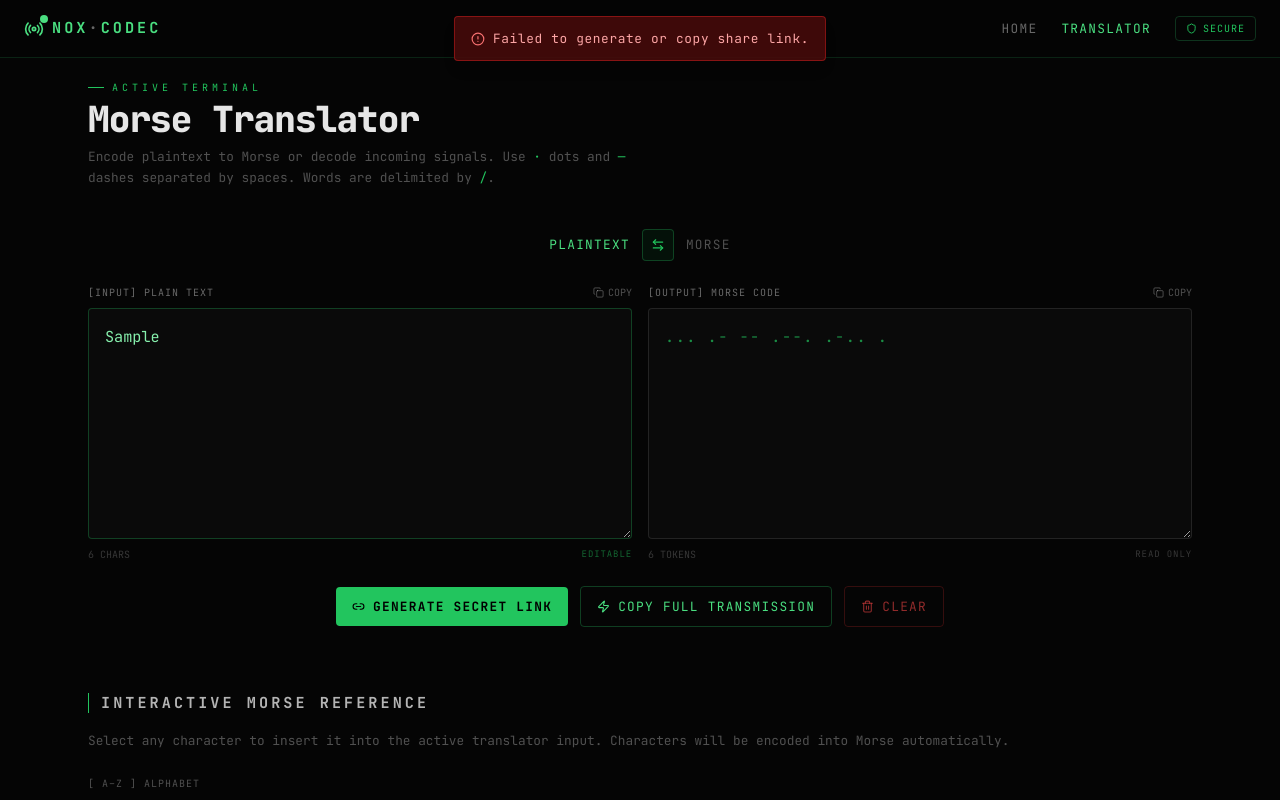
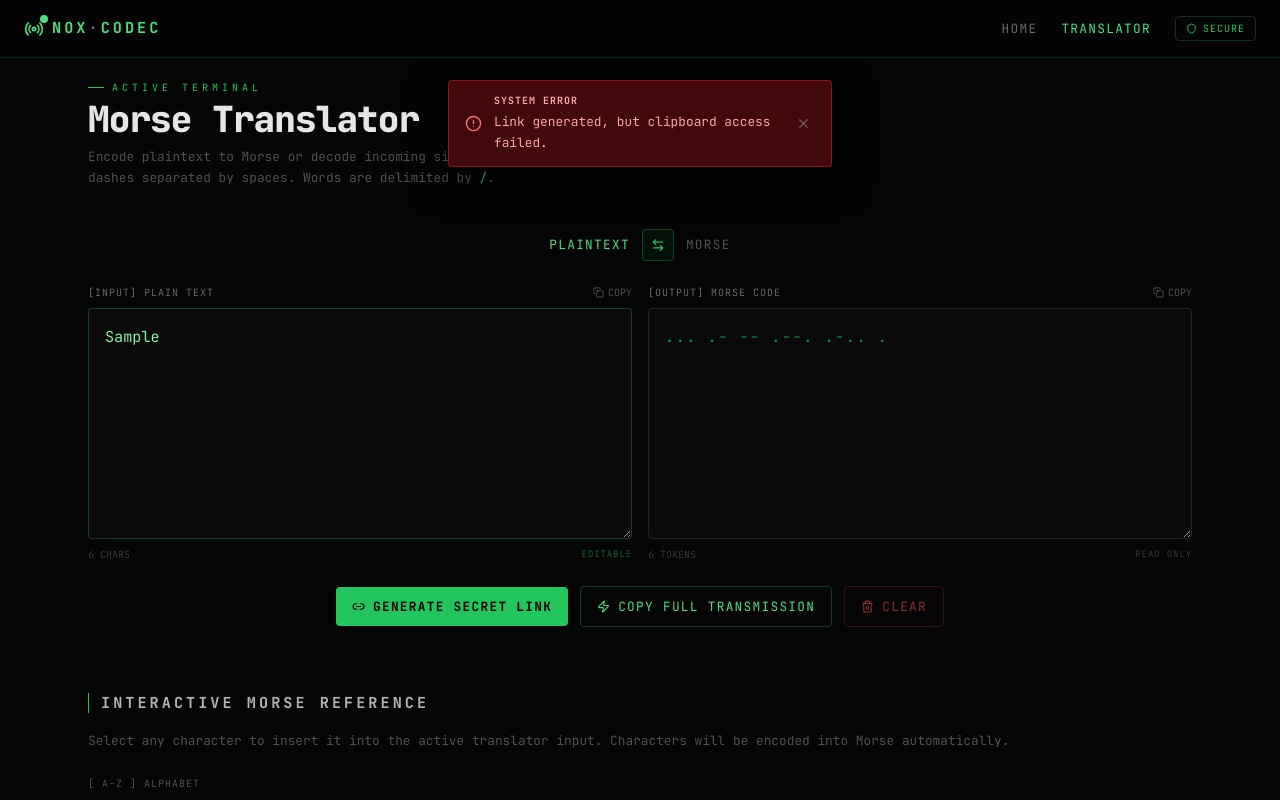
Before and after one commit to jonaedjoshim/noxcodec-morse-code-terminal, a React (Vite) app: page /translator in a window 1280 px wide. Both pictures are taken after typing "Sample" into the empty fields and a click on the button "GENERATE SECRET LINK". Shown: the top 800 px of the page. Built offline with nearby package versions, Linux system fonts and the light colour scheme.

Commit message:
refactor: improve toast notifications and clipboard handling

```diff
--- a/package.json
+++ b/package.json
@@ -11,7 +11,6 @@
   },
   "dependencies": {
     "aos": "^2.3.4",
-    "daisyui": "^4.12.10",
     "lucide-react": "^0.383.0",
     "react": "^18.3.1",
     "react-dom": "^18.3.1",
--- a/src/components/ui/Toast.jsx
+++ b/src/components/ui/Toast.jsx
@@ -1,25 +1,56 @@
-import { CheckCircle, AlertCircle } from 'lucide-react';
+import { CheckCircle2, AlertCircle, X } from "lucide-react";
 
-export default function Toast({ toast }) {
+export default function Toast({ toast, onClose }) {
   if (!toast) return null;
 
-  const isError = toast.type === 'error';
+  const isError = toast.type === "error";
 
   return (
-    <div className="toast toast-top toast-center z-[100]">
+    <div
+      className="fixed top-20 left-1/2 -translate-x-1/2 z-[100] w-[calc(100%-2rem)] max-w-sm"
+      role={isError ? "alert" : "status"}
+      aria-live={isError ? "assertive" : "polite"}
+      aria-atomic="true"
+    >
       <div
-        className={`flex items-center gap-2 px-4 py-3 rounded border font-mono text-xs tracking-wider shadow-lg
-          ${isError
-            ? 'bg-red-950/90 border-red-700/60 text-red-300'
-            : 'bg-green-950/90 border-green-700/60 text-green-300'
-          }`}
+        className={`flex items-center gap-3 px-4 py-3 rounded border shadow-[0_10px_40px_rgba(0,0,0,0.5)] backdrop-blur-md animate-fade-in ${
+          isError
+            ? "bg-red-950/95 border-red-700/60 text-red-300"
+            : "bg-green-950/95 border-green-700/60 text-green-300"
+        }`}
       >
         {isError ? (
-          <AlertCircle size={14} className="text-red-400 shrink-0" />
+          <AlertCircle
+            size={17}
+            className="text-red-400 shrink-0"
+            aria-hidden="true"
+          />
         ) : (
-          <CheckCircle size={14} className="text-green-400 shrink-0" />
+          <CheckCircle2
+            size={17}
+            className="text-green-400 shrink-0"
+            aria-hidden="true"
+          />
         )}
-        <span>{toast.message}</span>
+
+        <div className="flex-1 min-w-0">
+          <p className="font-mono text-[10px] font-bold tracking-widest mb-1">
+            {isError ? "SYSTEM ERROR" : "OPERATION SUCCESSFUL"}
+          </p>
+
+          <p className="font-mono text-xs leading-relaxed break-words">
+            {toast.message}
+          </p>
+        </div>
+
+        <button
+          type="button"
+          onClick={onClose}
+          aria-label="Dismiss notification"
+          className="p-1 text-white/30 hover:text-white/80 transition-colors rounded focus-visible:outline focus-visible:outline-2 focus-visible:outline-green-400"
+        >
+          <X size={15} aria-hidden="true" />
+        </button>
       </div>
     </div>
   );
--- a/src/hooks/useMorse.js
+++ b/src/hooks/useMorse.js
@@ -5,6 +5,7 @@ import {
   generateShareURL,
 } from "../utils/morseUtils";
 import morseData from "../data/morseData.json";
+import { copyToClipboard } from "../utils/clipboard";
 import { useLocalStorage } from "./useLocalStorage";
 
 const MAX_LOGS = 5;
@@ -31,8 +32,15 @@ export function useMorse(initialText = "") {
     };
   }, []);
 
+  const dismissToast = useCallback(() => {
+    clearTimeout(toastTimerRef.current);
+    toastTimerRef.current = null;
+    setToast(null);
+  }, []);
+
   const showToast = useCallback((message, type = "success") => {
     clearTimeout(toastTimerRef.current);
+
     setToast({ message, type });
 
     toastTimerRef.current = setTimeout(() => {
@@ -112,8 +120,7 @@ export function useMorse(initialText = "") {
   const handleReferenceSelect = useCallback(
     (character) => {
       if (mode === "textToMorse") {
-        const updatedText = plainText + character;
-        handlePlainChange(updatedText);
+        handlePlainChange(plainText + character);
         return;
       }
 
@@ -147,16 +154,15 @@ export function useMorse(initialText = "") {
         return;
       }
 
-      try {
-        if (!navigator.clipboard?.writeText) {
-          throw new Error("Clipboard API unavailable");
-        }
+      const copied = await copyToClipboard(text);
 
-        await navigator.clipboard.writeText(text);
+      if (copied) {
         showToast(`${label} copied to clipboard.`);
-      } catch (error) {
-        console.error("[NOXCODEC] Clipboard error:", error);
-        showToast("Failed to copy. Check clipboard permissions.", "error");
+      } else {
+        showToast(
+          "Clipboard access failed. Check browser permissions.",
+          "error",
+        );
       }
     },
     [showToast],
@@ -164,8 +170,10 @@ export function useMorse(initialText = "") {
 
   const handleClear = useCallback(() => {
     cancelPendingLog();
+
     setPlainText("");
     setMorseText("");
+
     showToast("Terminal cleared.");
   }, [cancelPendingLog, showToast]);
 
@@ -180,16 +188,16 @@ export function useMorse(initialText = "") {
 
     try {
       const shareURL = generateShareURL(textToEncode);
+      const copied = await copyToClipboard(shareURL);
 
-      if (!navigator.clipboard?.writeText) {
-        throw new Error("Clipboard API unavailable");
+      if (copied) {
+        showToast("Share link generated and copied!");
+      } else {
+        showToast("Link generated, but clipboard access failed.", "error");
       }
-
-      await navigator.clipboard.writeText(shareURL);
-      showToast("Share link generated and copied!");
     } catch (error) {
       console.error("[NOXCODEC] Share link error:", error);
-      showToast("Failed to generate or copy share link.", "error");
+      showToast("Failed to generate share link.", "error");
     }
   }, [mode, plainText, morseText, showToast]);
 
@@ -215,6 +223,7 @@ export function useMorse(initialText = "") {
 
   const handleClearLogs = useCallback(() => {
     cancelPendingLog();
+
     setLogs([]);
     showToast("Transmission logs wiped.");
   }, [cancelPendingLog, setLogs, showToast]);
@@ -235,5 +244,6 @@ export function useMorse(initialText = "") {
     handleLoadLog,
     handleClearLogs,
     showToast,
+    dismissToast,
   };
 }
--- /dev/null
+++ b/src/utils/clipboard.js
@@ -0,0 +1,18 @@
+export async function copyToClipboard(text) {
+  if (typeof text !== "string" || !text) {
+    return false;
+  }
+
+  try {
+    if (!navigator.clipboard?.writeText) {
+      return false;
+    }
+
+    await navigator.clipboard.writeText(text);
+
+    return true;
+  } catch (error) {
+    console.warn("[NOXCODEC] Clipboard operation failed:", error);
+    return false;
+  }
+}
--- a/tailwind.config.js
+++ b/tailwind.config.js
@@ -1,5 +1,3 @@
-import daisyui from "daisyui";
-
 /** @type {import('tailwindcss').Config} */
 export default {
   content: ["./index.html", "./src/**/*.{js,ts,jsx,tsx}"],
@@ -52,14 +50,5 @@ export default {
     },
   },
 
-  plugins: [daisyui],
-
-  daisyui: {
-    themes: ["black"],
-    darkTheme: "black",
-    base: true,
-    styled: true,
-    utils: true,
-    logs: false,
-  },
+  plugins: [],
 };
```
Also changed, not shown: 1 other file (tests, documents, lock files or other folders).
